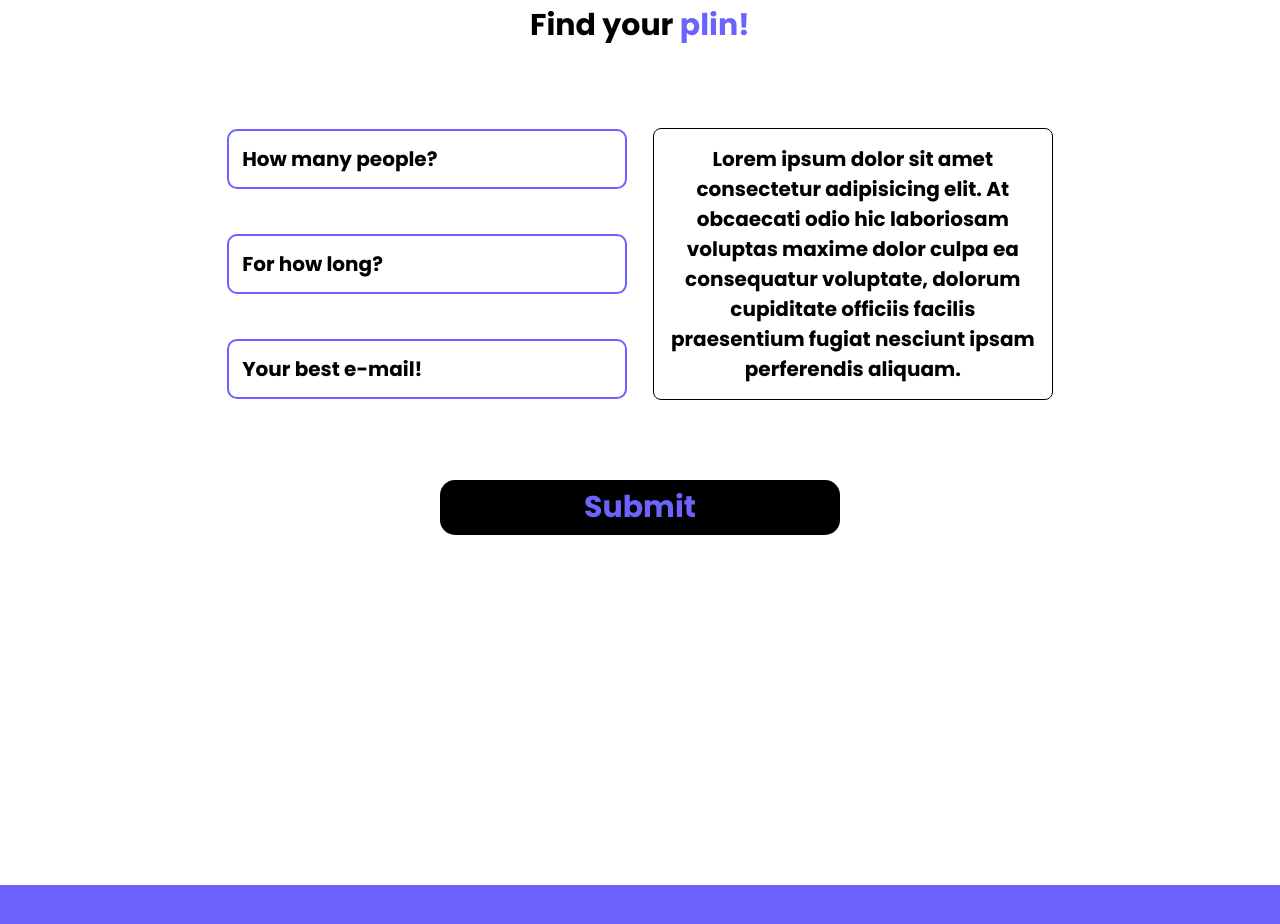
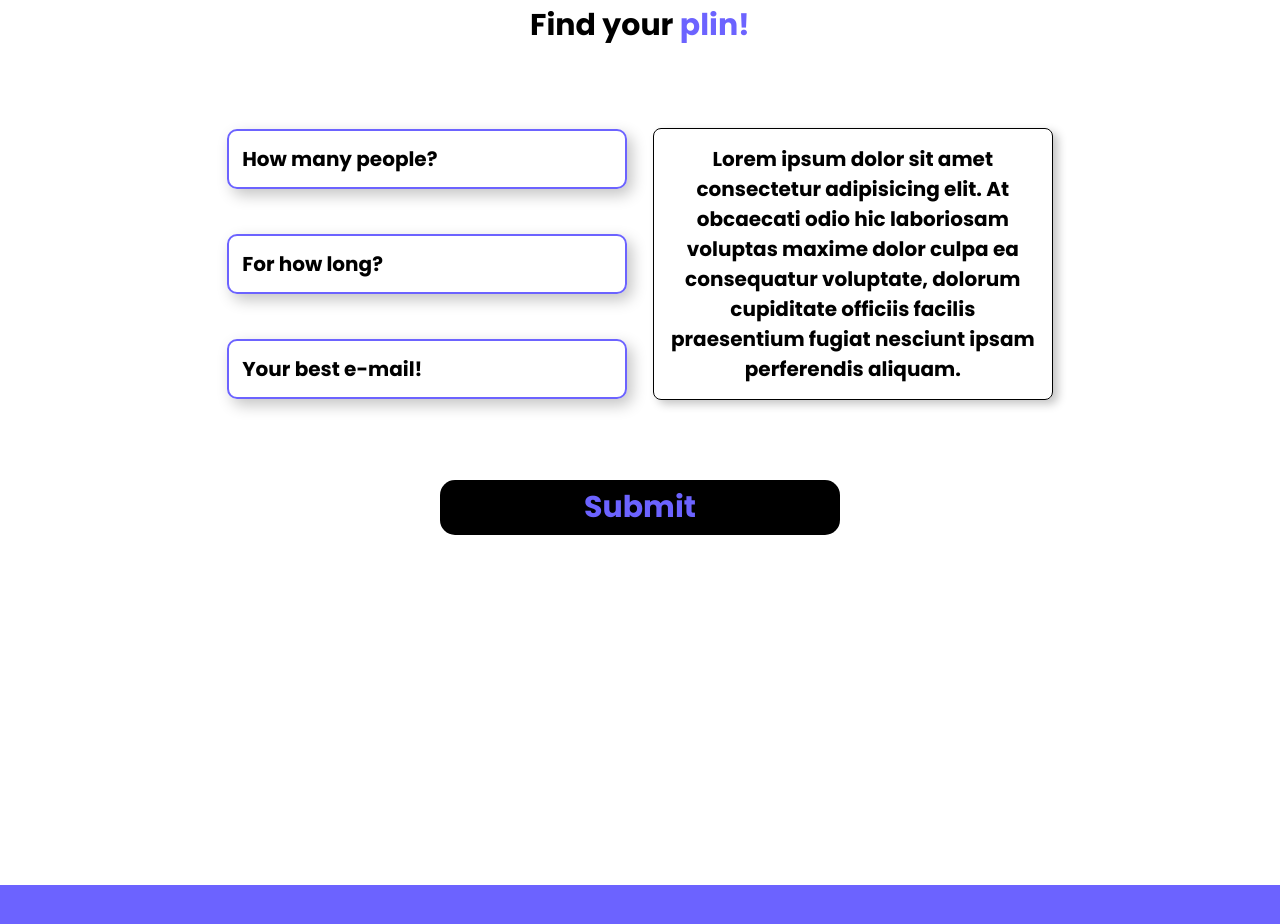
Before and after one commit to andreluas/work-plin, a plain HTML site: page index.html in a window 1280 px wide. Shown: the part 897-1821 px from the top of the page. Drawn offline with Linux system fonts and the light colour scheme.

Commit message:
add shadows

```diff
--- a/assets/style/style.css
+++ b/assets/style/style.css
@@ -11,7 +11,7 @@
 /* COLORS */
 :root {
     --blue: #6C63FF;
-    --black: #000000
+    --black: #000000;
 }
 
 /* basic */
@@ -83,6 +83,7 @@ section > .title {
     padding: 15px;
     border-radius: 8px;
     margin-left: 2%;
+    box-shadow: 5px 4px 10px 0px #c4c4c4;
 }
 
 .point > ul{
@@ -98,6 +99,7 @@ section > .title {
     padding: 13px;
     border-radius: 10px;
     font-size: 20px;
+    box-shadow: 5px 6px 15px 0px #c4c4c4;
 }
 
 .btn {
```
